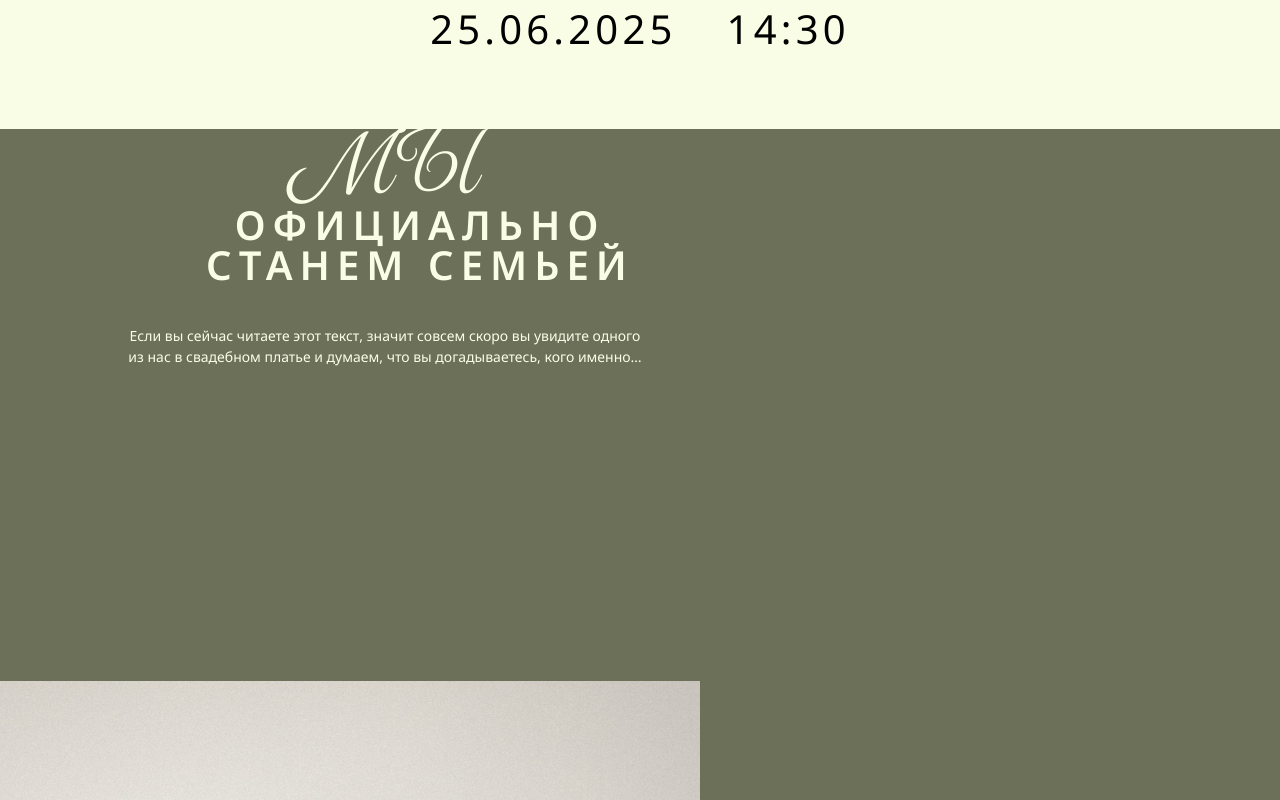
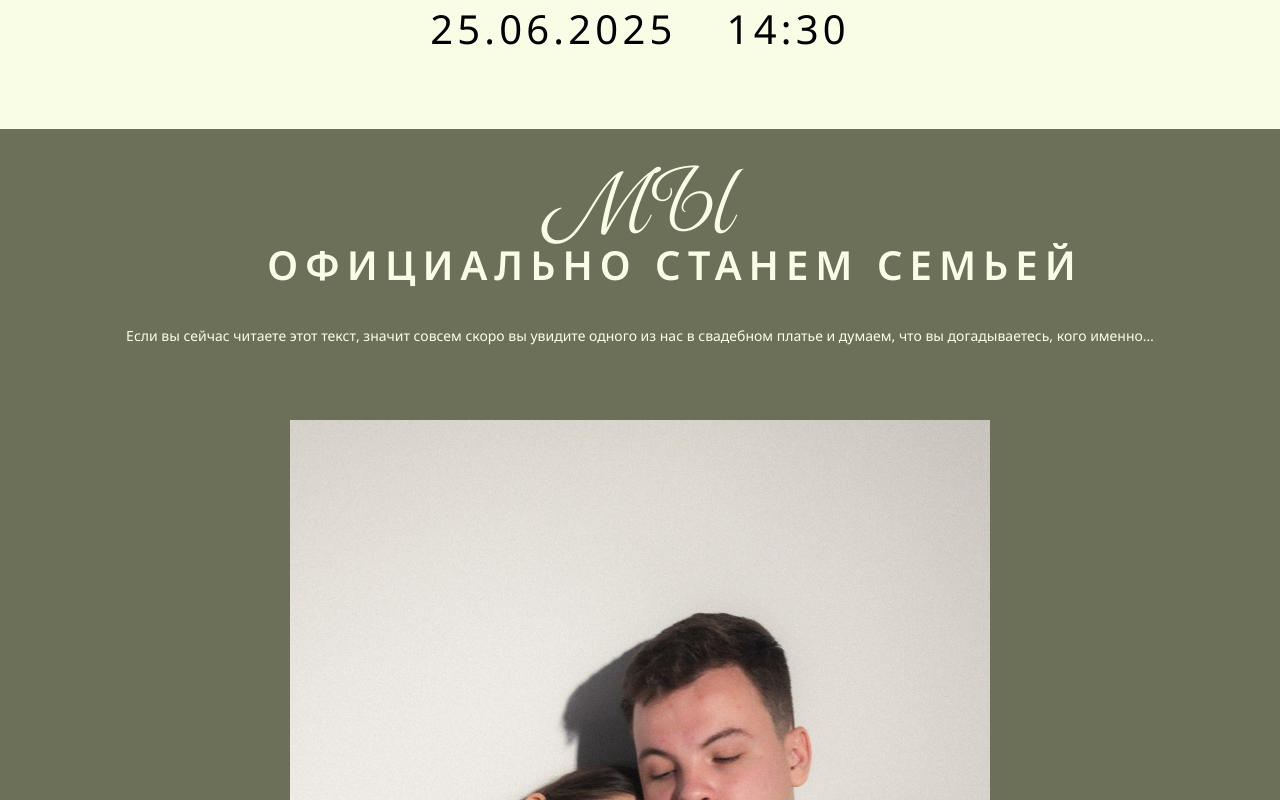
Before and after one commit to SofiaGorkovaya/Wedding, a website: page index.html in a window 1280 px wide. Shown: the part 1040-1840 px from the top of the page. Drawn offline with nearby package versions, Linux system fonts and the light colour scheme; files that its build step writes are made by us from their sources.

Commit message:
Update variables.less

```diff
--- a/source/less/global/variables.less
+++ b/source/less/global/variables.less
@@ -14,6 +14,6 @@
 
 
 // Width
-@desktop-width: 1200px;
-@tablet-width: 1024px;
+@desktop-width: 1400px;
+@tablet-width: 1250px;
 @mobile-width: @tablet-width - 1px;
```
